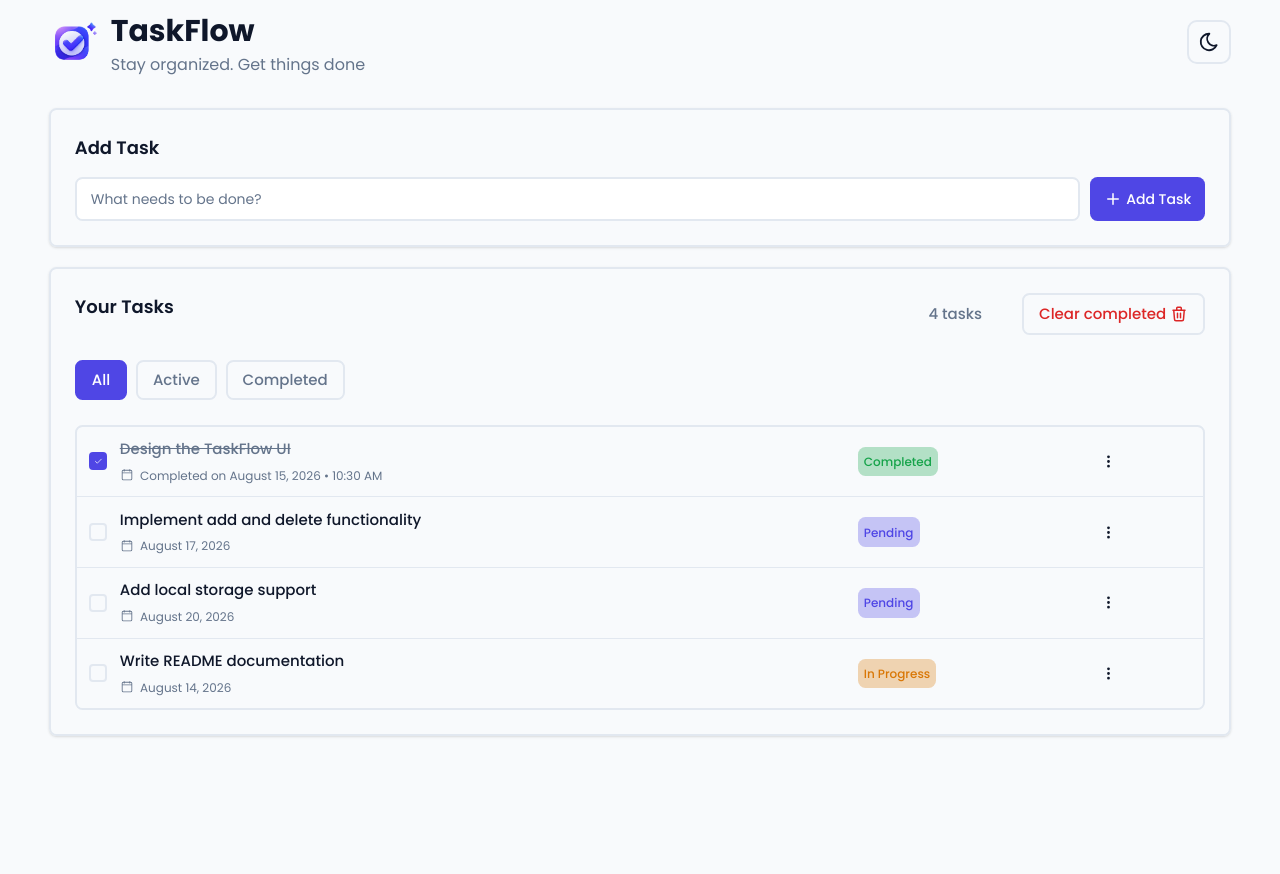
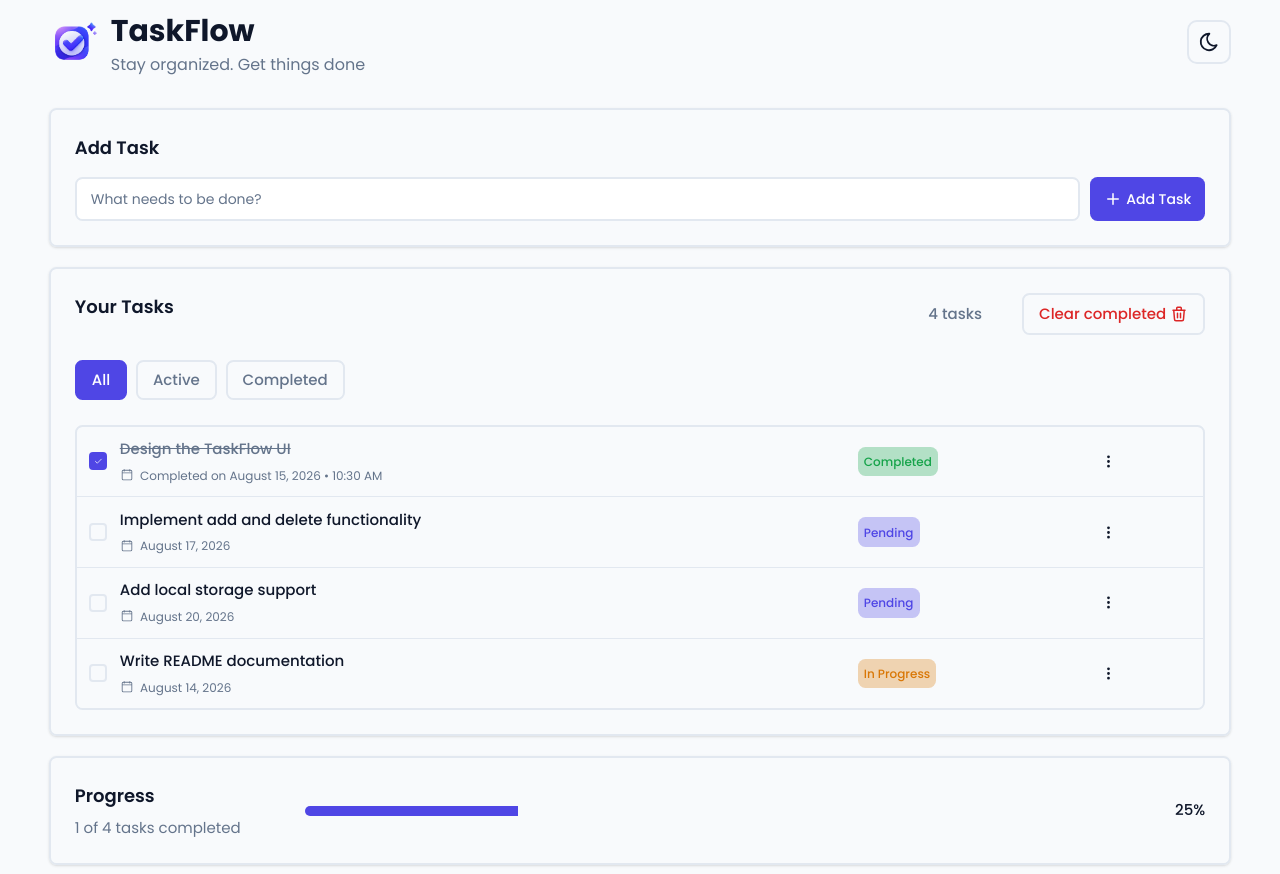
Before and after one commit to Isaacjosh23/task-flow, a React (Vite) app: page / in a window 1280 px wide. Before the commit the page ends 800 px from the top, so only its background shows below. Built offline with nearby package versions, Linux system fonts and the light colour scheme.

Commit message:
Progress bar done

```diff
--- a/src/App.tsx
+++ b/src/App.tsx
@@ -1,5 +1,6 @@
 import Container from "./components/Container";
 import Header from "./components/Header";
+import TaskProgress from "./components/TaskProgress";
 import TodoForm from "./components/todo-form";
 import TodoList from "./components/todo-list";
 
@@ -12,6 +13,8 @@ function App() {
         <TodoForm />
 
         <TodoList />
+
+        <TaskProgress />
       </div>
     </Container>
   );
--- /dev/null
+++ b/src/components/TaskProgress.tsx
@@ -0,0 +1,32 @@
+import { TodoList as todoTasks } from "@/types/todo";
+import { Progress } from "./ui/Progress";
+
+function TaskProgress() {
+  const total = todoTasks.length;
+
+  const taskDone = todoTasks.filter((task) => task.checked).length;
+
+  const taskPercentage = (taskDone / total) * 100;
+
+  return (
+    <div className="border-2 border-border rounded-xl p-8 sm:p-[2.4rem] shadow-sm flex items-center justify-between">
+      <div className="flex flex-col gap-3">
+        <h2 className="text-[1.8rem] font-semibold">Progress</h2>
+
+        <p className="text-[1.4rem] sm:text-[1.5rem] text-text-secondary">
+          {taskDone} of {total} {total > 1 ? "tasks" : "task"} completed
+        </p>
+      </div>
+
+      <div className="flex items-center gap-8 w-full max-w-360">
+        <Progress value={taskPercentage} className="flex-1" />
+
+        <span className="text-[1.5rem] font-medium">
+          {Math.round(taskPercentage)}%
+        </span>
+      </div>
+    </div>
+  );
+}
+
+export default TaskProgress;
--- a/src/components/todo-list/DesktopTodoTable.tsx
+++ b/src/components/todo-list/DesktopTodoTable.tsx
@@ -80,7 +80,7 @@ function DesktopTodoTable() {
                       <DotIcon className="size-6" />
                     </DropdownMenuTrigger>
 
-                    <DropdownMenuContent className="bg-surface border-2 border-border shadow-md rounded-xl p-5 w-40">
+                    <DropdownMenuContent className="bg-surface border-2 border-border ring-0 shadow-md rounded-xl p-5 w-40">
                       <DropdownMenuItem className="text-[1.2rem] hover:bg-text-secondary/30 cursor-pointer font-medium">
                         Edit
                       </DropdownMenuItem>
--- a/src/components/todo-list/index.tsx
+++ b/src/components/todo-list/index.tsx
@@ -2,6 +2,7 @@ import { useState } from "react";
 import TrashIcon from "../ui/icons/trash";
 import DesktopTodoTable from "./DesktopTodoTable";
 import MobileTodoList from "./MobileTodoList";
+import { TodoList as todoList } from "@/types/todo";
 
 type TaskCategory = "All" | "Active" | "Completed";
 
@@ -24,7 +25,7 @@ function TodoList() {
 
           <div className="flex items-center justify-between gap-2 sm:gap-16">
             <p className="whitespace-nowrap text-[1.4rem] font-medium text-text-secondary sm:text-[1.5rem]">
-              4 tasks
+              {todoList.length} {todoList.length > 1 ? "tasks" : "task"}
             </p>
 
             <button className="flex shrink-0 items-center gap-[0.4rem] whitespace-nowrap rounded-xl border-2 border-border px-3 py-2 text-[1.4rem] font-medium text-danger sm:px-6 sm:py-3 sm:text-[1.5rem]">
--- /dev/null
+++ b/src/components/ui/Progress/index.tsx
@@ -0,0 +1,81 @@
+import { Progress as ProgressPrimitive } from "@base-ui/react/progress";
+
+import { cn } from "@/lib/utils";
+
+function Progress({
+  className,
+  children,
+  value,
+  ...props
+}: ProgressPrimitive.Root.Props) {
+  return (
+    <ProgressPrimitive.Root
+      value={value}
+      data-slot="progress"
+      className={cn("flex flex-wrap gap-3", className)}
+      {...props}
+    >
+      {children}
+      <ProgressTrack>
+        <ProgressIndicator />
+      </ProgressTrack>
+    </ProgressPrimitive.Root>
+  );
+}
+
+function ProgressTrack({ className, ...props }: ProgressPrimitive.Track.Props) {
+  return (
+    <ProgressPrimitive.Track
+      className={cn(
+        "relative flex h-4 w-full items-center overflow-x-hidden rounded-full bg-muted",
+        className,
+      )}
+      data-slot="progress-track"
+      {...props}
+    />
+  );
+}
+
+function ProgressIndicator({
+  className,
+  ...props
+}: ProgressPrimitive.Indicator.Props) {
+  return (
+    <ProgressPrimitive.Indicator
+      data-slot="progress-indicator"
+      className={cn("h-full bg-primary transition-all", className)}
+      {...props}
+    />
+  );
+}
+
+function ProgressLabel({ className, ...props }: ProgressPrimitive.Label.Props) {
+  return (
+    <ProgressPrimitive.Label
+      className={cn("text-sm font-medium", className)}
+      data-slot="progress-label"
+      {...props}
+    />
+  );
+}
+
+function ProgressValue({ className, ...props }: ProgressPrimitive.Value.Props) {
+  return (
+    <ProgressPrimitive.Value
+      className={cn(
+        "ml-auto text-sm text-muted-foreground tabular-nums",
+        className,
+      )}
+      data-slot="progress-value"
+      {...props}
+    />
+  );
+}
+
+export {
+  Progress,
+  ProgressTrack,
+  ProgressIndicator,
+  ProgressLabel,
+  ProgressValue,
+};
```
